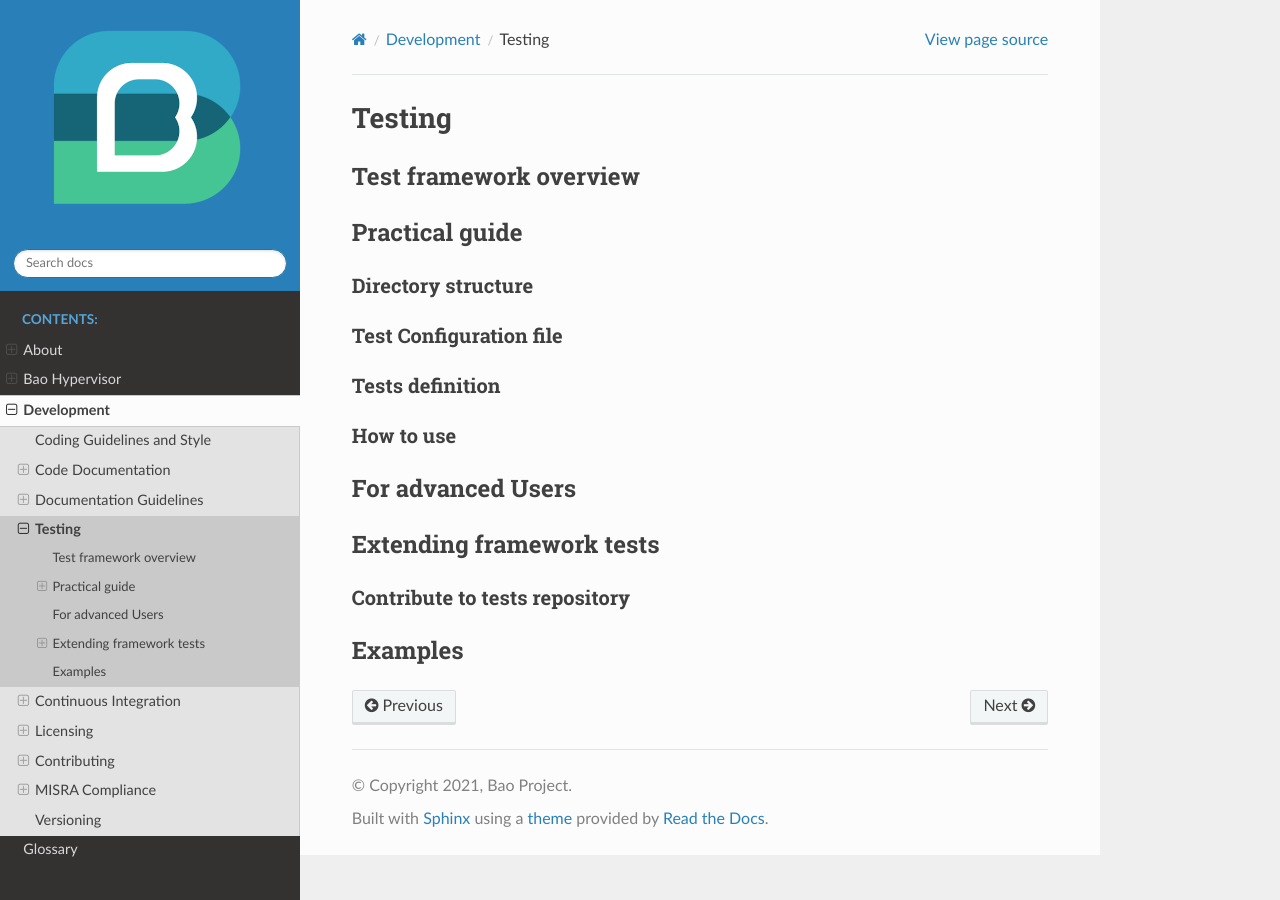
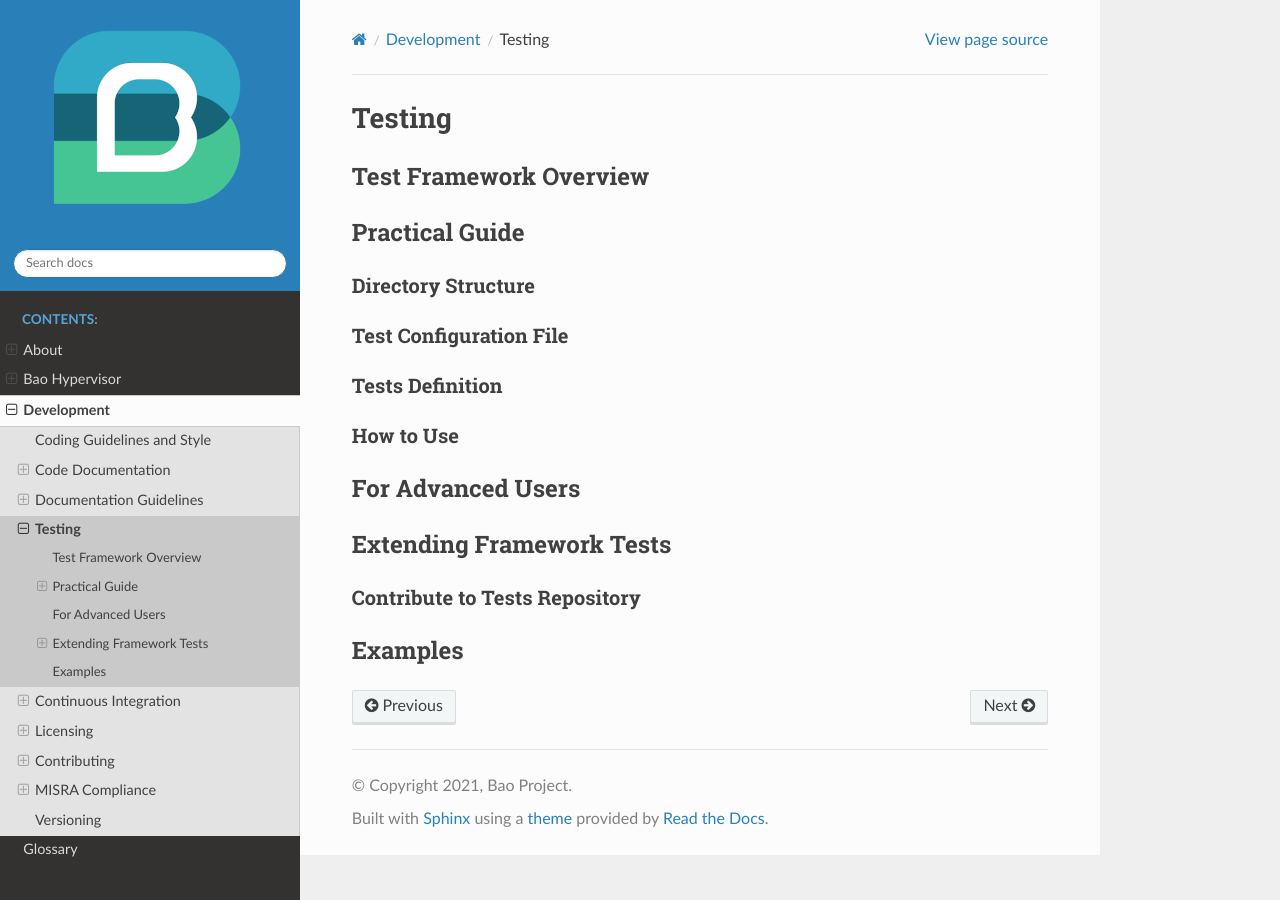
Before and after one commit to bao-project/bao-docs, a Sphinx documentation site: the page built from source/development/testing.rst, in a window 1280 px wide. Built offline with Sphinx 7.4.7 and the Read the Docs theme 2.0.0, drawn with Linux system fonts in a browser that asks for light colours.

Commit message:
fix(doc): include some format tweaks
Signed-off-by: Diogo21Costa <diogoandreveigacosta@gmail.com>

```diff
--- a/source/development/testing.rst
+++ b/source/development/testing.rst
@@ -2,33 +2,33 @@ Testing
 =======
 
 
-Test framework overview
+Test Framework Overview
 -----------------------
 
-Practical guide
+Practical Guide
 ---------------
 
-Directory structure
+Directory Structure
 *******************
 
-Test Configuration file
+Test Configuration File
 ***********************
 
-Tests definition
+Tests Definition
 ****************
 
-How to use
+How to Use
 **********
 
 
-For advanced Users
+For Advanced Users
 ------------------
 
 
-Extending framework tests
+Extending Framework Tests
 -------------------------
 
-Contribute to tests repository
+Contribute to Tests Repository
 ******************************
 
 
```
